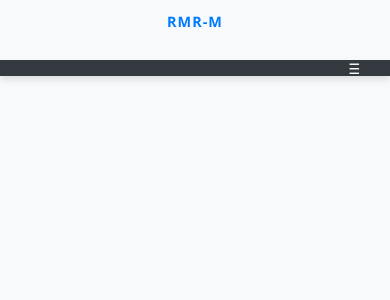
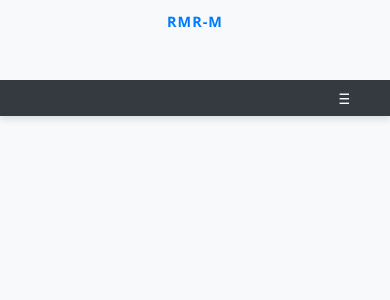
Before and after one commit to jhvcav/rmr-m, a React (Vite) app in the folder rmr-m-frontend/: page / in a window 390 px wide. Shown: the top 300 px of the page. Built offline with nearby package versions, Linux system fonts and the light colour scheme.

Commit message:
Coorection css des pages pour mobile

```diff
--- a/rmr-m-frontend/src/components/Navbar.css
+++ b/rmr-m-frontend/src/components/Navbar.css
@@ -74,8 +74,8 @@
 /* Menu mobile */
 @media (max-width: 768px) {
   .navbar {
-    top: 60px; /* Espace réduit pour le logo sur mobile */
-    padding: 8px 15px;
+    top: 80px; /* Espace réduit pour le logo sur mobile */
+    padding: 18px 25px;
   }
 
   .menu-open-btn {
@@ -97,7 +97,7 @@
     display: block;
     position: fixed;
     top: 15px;
-    left: 20px;
+    left: 25px;
     z-index: 1200;
     color: white;
   }
--- a/rmr-m-frontend/src/pages/DepotForm.css
+++ b/rmr-m-frontend/src/pages/DepotForm.css
@@ -2,7 +2,7 @@
 .depot-form {
   width: 100%;
   max-width: 800px;
-  margin: 20px auto; /* Centre horizontalement */
+  margin: auto; /* Centre horizontalement */
   padding: 20px;
   background-color: #f9f9f9;
   border-radius: 10px;
```
